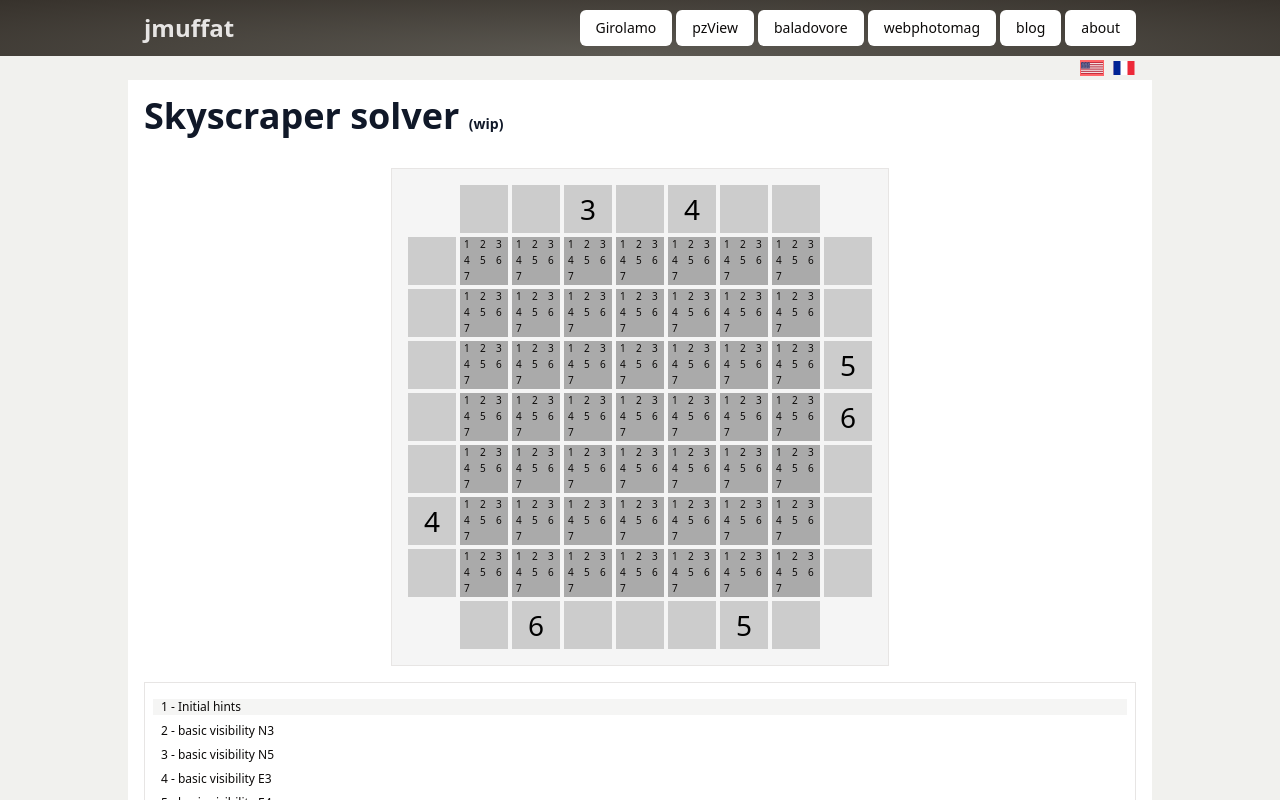
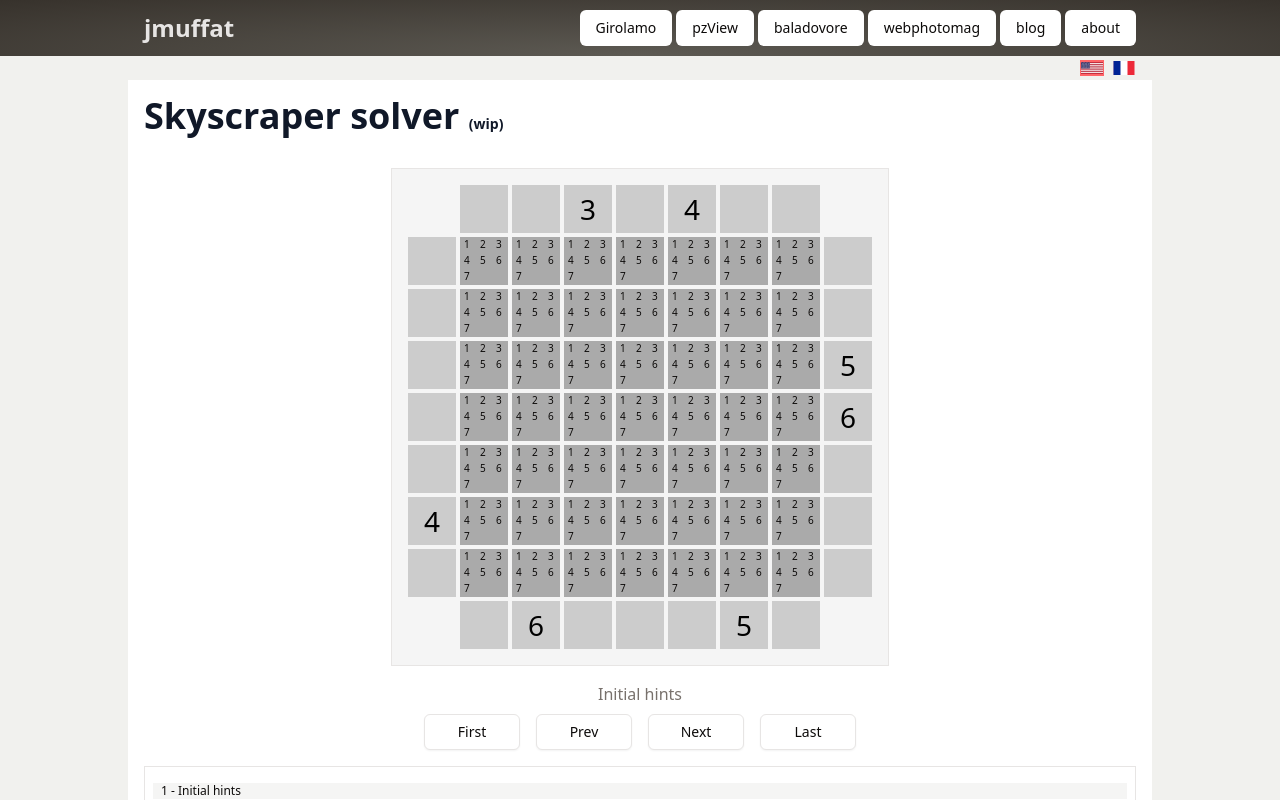
Before and after one commit to jmuffat/jmuffat.com, a Next.js app: page /en/skyscraper in a window 1280 px wide. Shown: the top 800 px of the page. Built offline with nearby package versions, Linux system fonts and the light colour scheme.

Commit message:
improve UI

```diff
--- a/app/[lang]/skyscraper/grid.js
+++ b/app/[lang]/skyscraper/grid.js
@@ -36,13 +36,14 @@ const VisibilityVert = ({col,val}) =>(
     ))
 )
 
-const KnownCell = ({row,col,value})=>(
+const KnownCell = ({row,col,value, prev})=>(
     <div
         className={cn(
             styles.cell,
             styles.known,
             cn_row(row),
-            cn_col(col)
+            cn_col(col),
+            value!=prev && "text-blue-700 dark:text-blue-800"
         )}
     >
         {value}
@@ -51,7 +52,7 @@ const KnownCell = ({row,col,value})=>(
 
 function Cell({row,col,data,prev}) {
     if (data&knownMask) {
-        return <KnownCell row={row} col={col} value={getKnownCell(data)}/>
+        return <KnownCell row={row} col={col} value={getKnownCell(data)} prev={getKnownCell(prev)}/>
     }
 
     function Pencil({mask, className, children}) {
--- a/app/[lang]/skyscraper/page.js
+++ b/app/[lang]/skyscraper/page.js
@@ -2,6 +2,7 @@
 import React from 'react'
 import { useSearchParams } from 'next/navigation'
 import { cn } from '@/lib/utils'
+import { Button } from '@/components/ui/button'
 
 import { NarrowPageBody } from '@/components/narrow-body'
 import { SkyscraperGrid } from './grid'
@@ -39,6 +40,7 @@ function SkyscraperPage() {
 
     const [current,setCurrent] = React.useState(0)
     const prev = Math.max(current-1,0)
+    const next = Math.min(current+1, steps.length-1)
 
     return (
         <NarrowPageBody>
@@ -48,6 +50,17 @@ function SkyscraperPage() {
 
             <SkyscraperGrid data={steps[current].state} prev={steps[prev].state}/>
 
+            <div className='flex flex-row justify-center text-muted-foreground mb-2'>
+                <div>{steps[current]?.label}</div>
+            </div>
+
+            <div className="flex flex-row gap-4 mb-4 justify-center">
+                <Button variant="outline" className="w-24" onClick={()=>setCurrent(0)}>First</Button>
+                <Button variant="outline" className="w-24" onClick={()=>setCurrent(prev)}>Prev</Button>
+                <Button variant="outline" className="w-24" onClick={()=>setCurrent(next)}>Next</Button>
+                <Button variant="outline" className="w-24" onClick={()=>setCurrent(steps.length-1)}>Last</Button>
+            </div>
+
             <div className="flex flex-col gap-2 border py-4 px-2">
             {steps.map((step,i)=><Step key={i} index={i} sel={i==current} step={step} onClick={()=>setCurrent(i)}/>)}
             </div>
```
